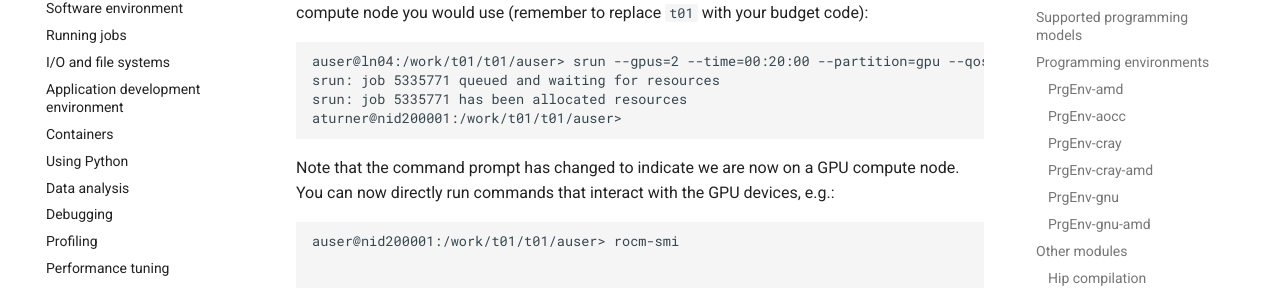
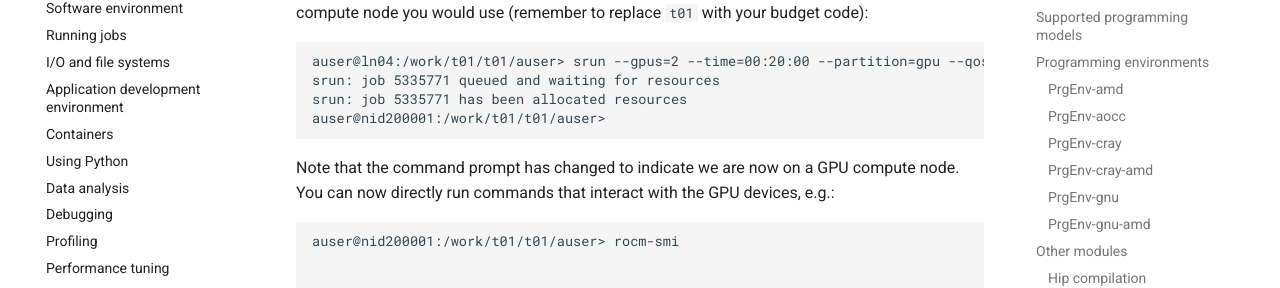
Before and after one commit to ARCHER2-HPC/archer2-docs, an MkDocs documentation site: the page built from docs/user-guide/gpu.md, in a window 1280 px wide and 900 px high, scrolled down 12629 px. Shown: the part 208-496 px from the top of the window. Built offline with MkDocs 1.6.1 and Material for MkDocs 9.7.7, drawn with Linux system fonts in a browser that asks for light colours; comment, search, counter and statistics services are not loaded.

Commit message:
Fixes typos

````diff
--- a/docs/user-guide/gpu.md
+++ b/docs/user-guide/gpu.md
@@ -582,7 +582,7 @@ would use (remember to replace `t01` with your budget code):
 auser@ln04:/work/t01/t01/auser> srun --gpus=2 --time=00:20:00 --partition=gpu --qos=gpu-shd --account=z19 --pty /bin/bash
 srun: job 5335771 queued and waiting for resources
 srun: job 5335771 has been allocated resources
-aturner@nid200001:/work/t01/t01/auser>
+auser@nid200001:/work/t01/t01/auser>
 ```
 
 Note that the command prompt has changed to indicate we are now on a GPU compute node. You can now directly run commands
````
Also changed, not shown: other parts of docs/user-guide/gpu.md (+1 -1 lines).
